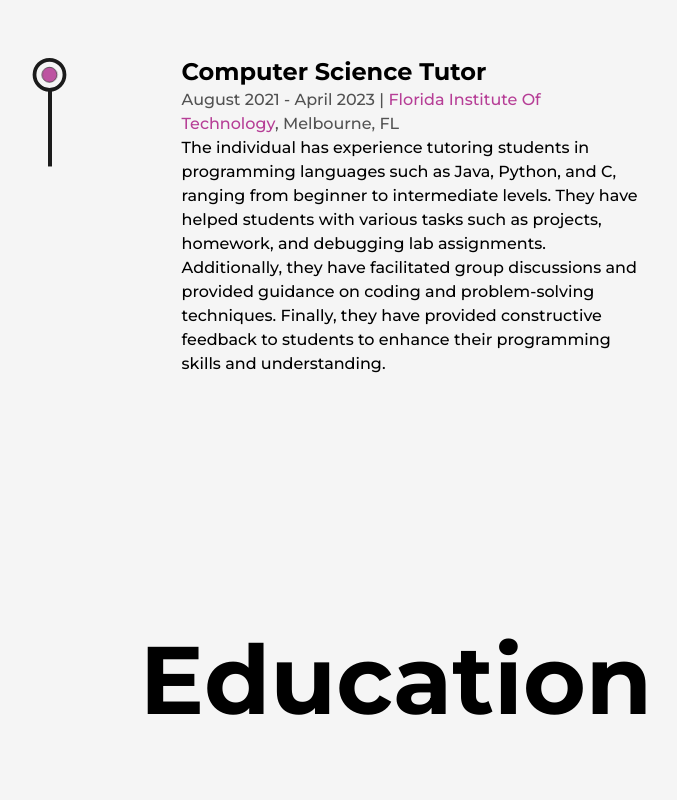
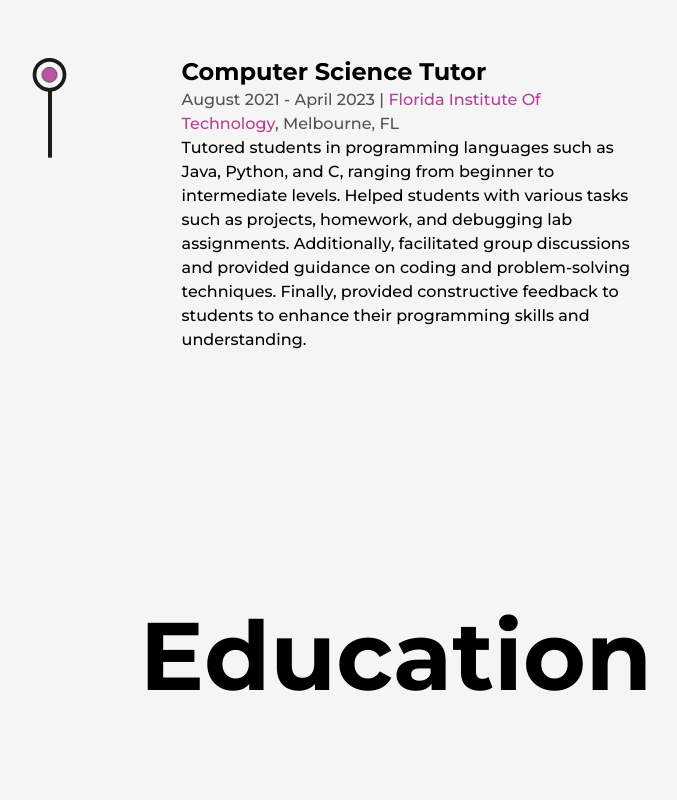
Before and after one commit to DataByteMike/personal-portf, a Next.js app: page /about in a window 1280 px wide. Shown: the part 2580-3380 px from the top of the page, without its empty margins (244-921 px from the left). Built offline with nearby package versions, Linux system fonts and the light colour scheme.

Commit message:
added links

```diff
--- a/src/components/about/experience/index.tsx
+++ b/src/components/about/experience/index.tsx
@@ -30,7 +30,10 @@ const Experiences = () => {
             place="Florida Institute of Technology"
             time="August 2021 - April 2023"
             address="Melbourne, FL"
-            work=" The individual has experience tutoring students in programming languages such as Java, Python, and C, ranging from beginner to intermediate levels. They have helped students with various tasks such as projects, homework, and debugging lab assignments. Additionally, they have facilitated group discussions and provided guidance on coding and problem-solving techniques. Finally, they have provided constructive feedback to students to enhance their programming skills and understanding."
+            work="Tutored students in programming languages such as Java, Python, and C, ranging from beginner to intermediate levels. Helped
+            students with various tasks such as projects, homework, and debugging lab assignments. Additionally,
+            facilitated group discussions and provided guidance on coding and problem-solving techniques. Finally,
+            provided constructive feedback to students to enhance their programming skills and understanding."
           />
         </ul>
       </div>
--- a/src/components/navbar/index.tsx
+++ b/src/components/navbar/index.tsx
@@ -72,10 +72,18 @@ const Navbar = () => {
           />
         </nav>
         <nav className="flex flex-wrap items-center justify-center">
-          <Link href="/" target={'_blank'} className="w-6 mr-3">
+          <Link
+            href="https://www.linkedin.com/in/michaelgourdine"
+            target={'_blank'}
+            className="w-6 mr-3"
+          >
             <LinkedInIcon />
           </Link>
-          <Link href="/" target={'_blank'} className="w-6 my-3">
+          <Link
+            href="https://github.com/DataByteMike"
+            target={'_blank'}
+            className="w-6 my-3"
+          >
             <GithubIcon />
           </Link>
           <button
@@ -131,14 +139,14 @@ const Navbar = () => {
           </nav>
           <nav className="flex items-center justify-center flex-wrap mt-2">
             <Link
-              href="/"
+              href="https://www.linkedin.com/in/michaelgourdine"
               target={'_blank'}
               className="w-6 mr-3 sm:mx-1"
             >
               <LinkedInIcon />
             </Link>
             <Link
-              href="/"
+              href="https://github.com/DataByteMike"
               target={'_blank'}
               className="w-6 my-3 bg-light rounded-full dark:bg-dark sm:mx-1"
             >
```
